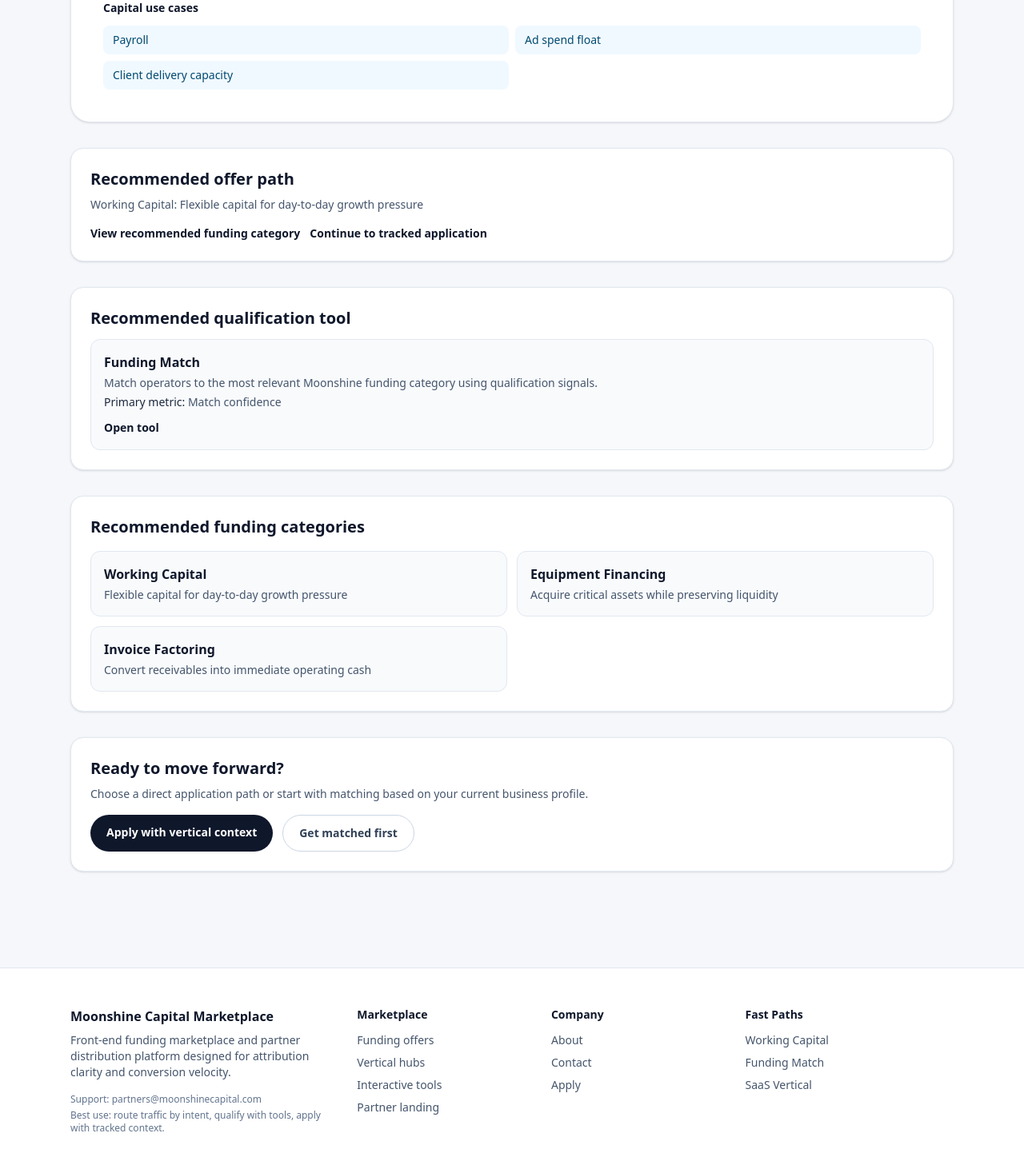
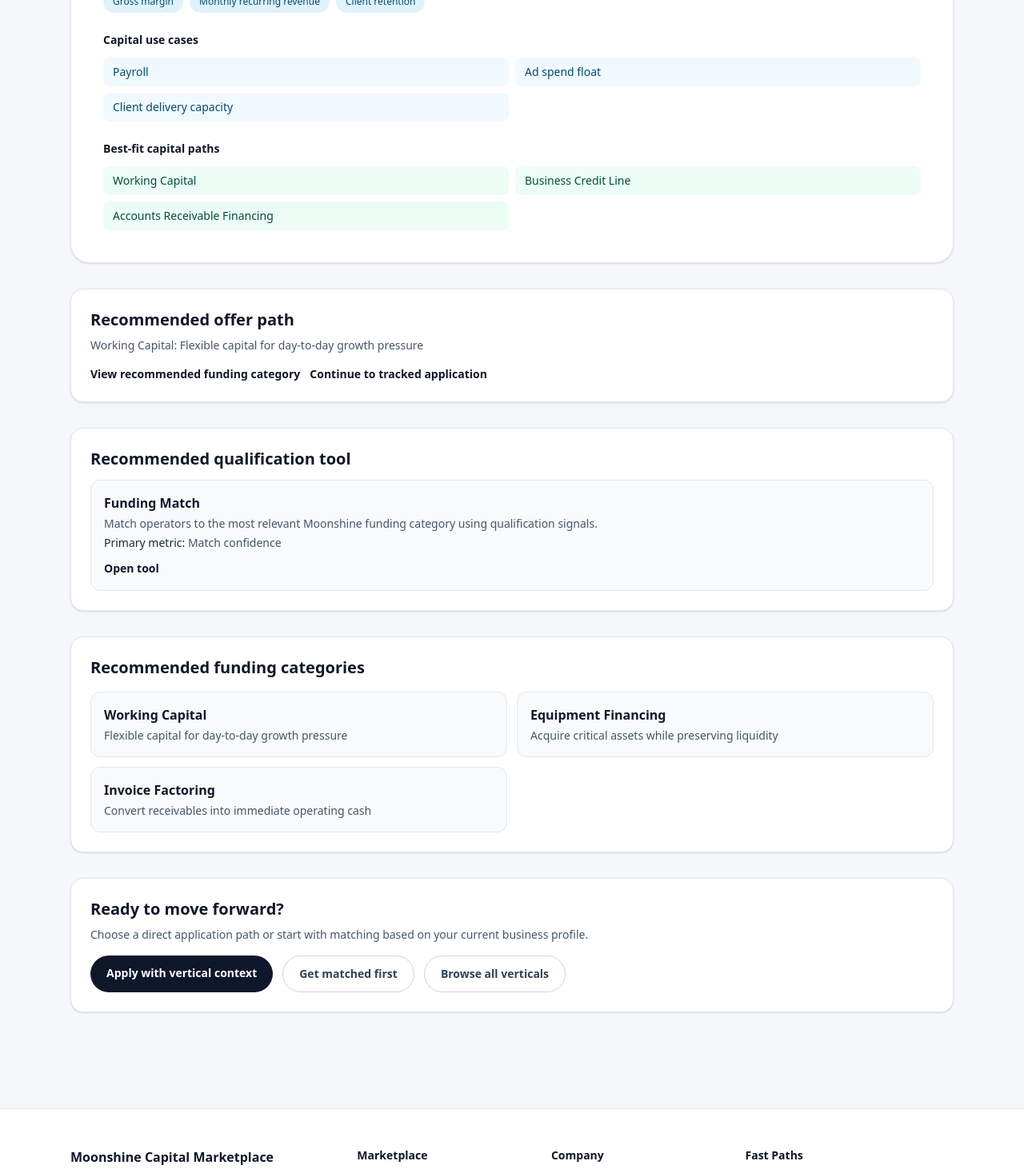
Before and after one commit to JFeimster/moonshine-partner-marketplace, a Next.js app: page /verticals/agencies in a window 1280 px wide. Shown: the part 577-2044 px from the top of the page at 80% size. Built offline with nearby package versions, Linux system fonts and the light colour scheme.

Commit message:
Upgrade vertical detail pages with segment and best-fit capital paths

```diff
--- a/src/app/verticals/[slug]/page.tsx
+++ b/src/app/verticals/[slug]/page.tsx
@@ -32,6 +32,7 @@
       <section className="rounded-3xl border border-slate-200 bg-white p-8 shadow-sm md:p-10">
         <p className="text-xs font-semibold uppercase tracking-[0.2em] text-sky-700">Vertical Landing Page</p>
         <h1 className="mt-3 text-3xl font-bold tracking-tight text-slate-950 md:text-5xl">{vertical.title} funding solutions</h1>
+        <p className="mt-3 inline-flex rounded-full bg-sky-100 px-3 py-1.5 text-xs font-semibold uppercase tracking-[0.16em] text-sky-900">{vertical.segment}</p>
         <p className="mt-4 max-w-3xl text-slate-600">{vertical.summary}</p>
         <p className="mt-2 max-w-3xl text-sm text-slate-500">{vertical.operatorProfile}</p>
 
@@ -63,6 +64,17 @@
             {vertical.capitalUseCases.map((item) => (
               <li key={item} className="rounded-lg bg-sky-50 px-3 py-2 text-sm text-sky-900">
                 {item}
+              </li>
+            ))}
+          </ul>
+        </div>
+
+        <div className="mt-6">
+          <p className="text-sm font-semibold text-slate-900">Best-fit capital paths</p>
+          <ul className="mt-3 grid gap-2 sm:grid-cols-2">
+            {vertical.bestFitCapitalPaths.map((path) => (
+              <li key={path} className="rounded-lg bg-emerald-50 px-3 py-2 text-sm text-emerald-900">
+                {path}
               </li>
             ))}
           </ul>
@@ -130,6 +142,9 @@
           >
             Get matched first
           </Link>
+          <Link href="/verticals" className="inline-flex rounded-full border border-slate-300 bg-white px-5 py-3 text-sm font-semibold text-slate-700 transition hover:border-slate-400 hover:text-slate-900">
+            Browse all verticals
+          </Link>
         </div>
       </section>
     </div>
```
